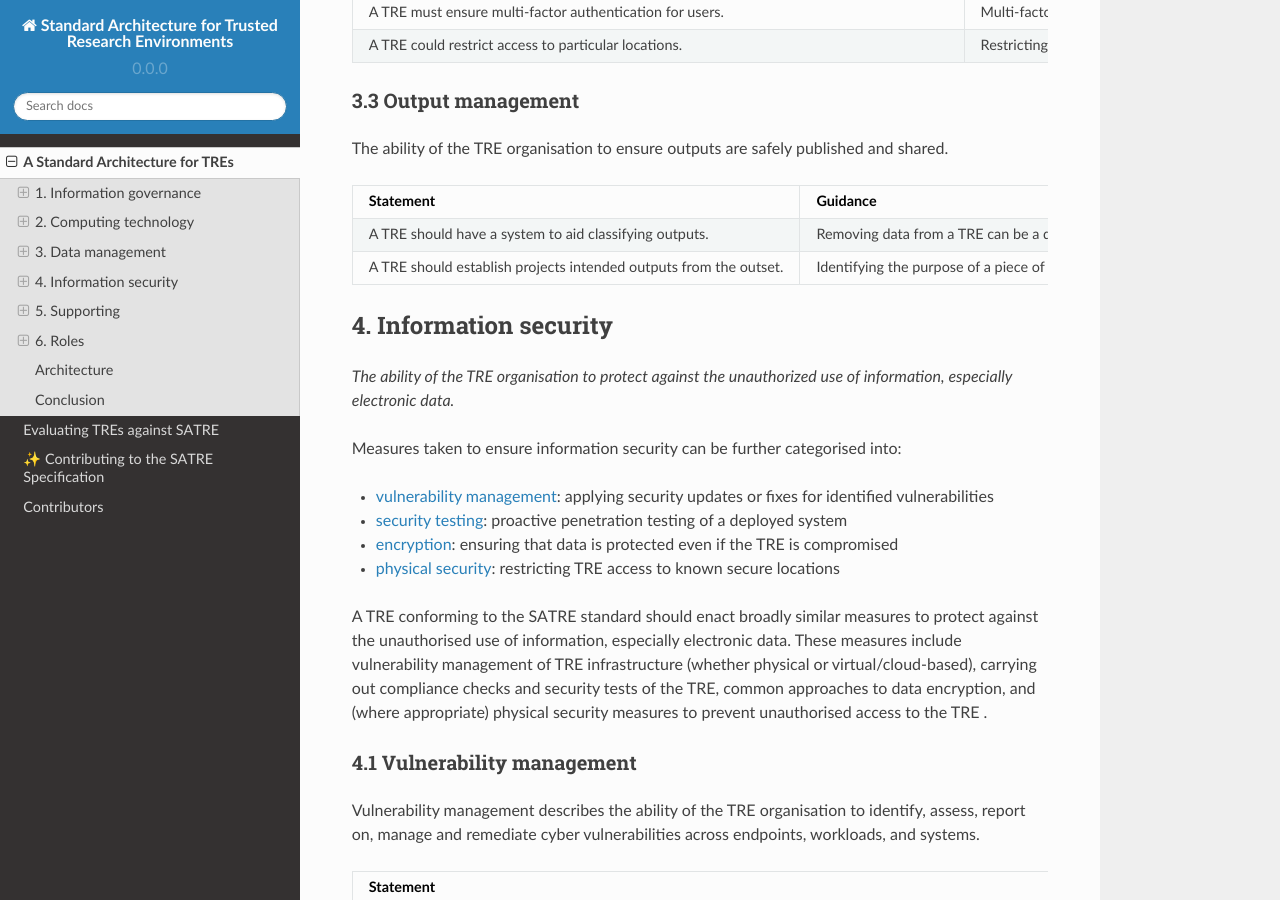
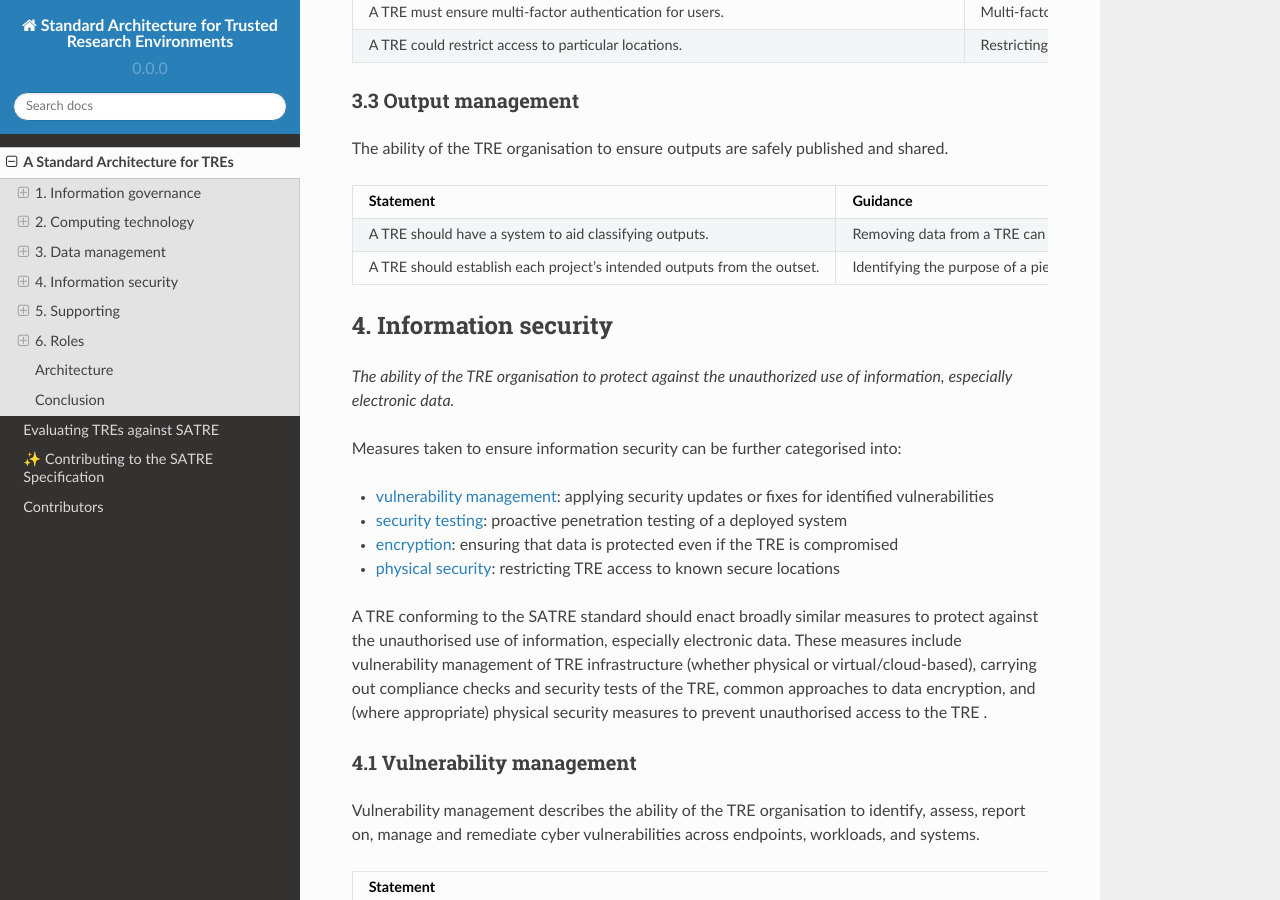
Before and after one commit to sa-tre/satre-specification, a Sphinx documentation site: the page built from docs/source/standard.md, in a window 1280 px wide and 900 px high, scrolled down 5936 px. Built offline with Sphinx 7.4.7 and the Read the Docs theme 2.0.0, drawn with Linux system fonts in a browser that asks for light colours.

Commit message:
Update docs/source/standard.md
Co-authored-by: James Robinson <james.em.robinson@gmail.com>

```diff
--- a/docs/source/standard.md
+++ b/docs/source/standard.md
@@ -299,7 +299,7 @@ The ability of the TRE organisation to ensure outputs are safely published and s
   - Removing data from a TRE can be a difficult process as there is potential for sensitive data to be revealed.
     Having guidance, processess and methods to help will ensure that outputs are correctly classified and, furthermore, that outputs when may be openly published are identified.
     Encouraging openly published outputs rather than handing all outputs to the data provider will enhance a TRE's impact .
-* - A TRE should establish projects intended outputs from the outset.
+* - A TRE should establish each project's intended outputs from the outset.
   - Identifying the purpose of a piece of work is important for compliance with data protection legilation.
     Results will be produced which address the projects purpose, some of which may be outputs removed from the TRE.
     Understanding what these outputs are likely to be and their sensitivity as early as possible will help prepare for their processing and publication.
```
